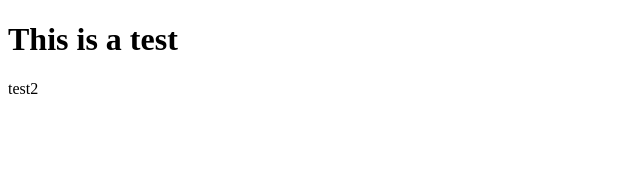
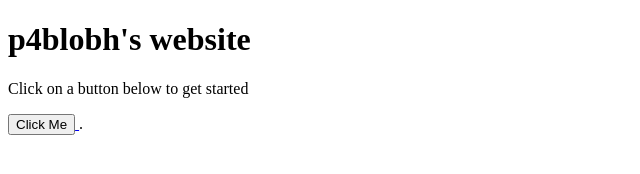
Before and after one commit to p4blobh/p4blobh.github.io, a plain HTML site: page index.html in a window 1280 px wide. Shown: the whole page, without its empty margins (0-640 px from the left). Drawn offline with Linux system fonts and the light colour scheme.

Commit message:
Update index.html

```diff
--- a/index.html
+++ b/index.html
@@ -2,8 +2,9 @@
 <html>
 <body>
 
-<h1>This is a test</h1>
-<p>test2</p>
+<h1>p4blobh's website</h1>
+<p>Click on a button below to get started</p>
+<a href="https://p4blobh.github.io/speech-recog-list/"> <button>Click Me</button> </a>.
+</body>
 
-</body>
 </html>
```
